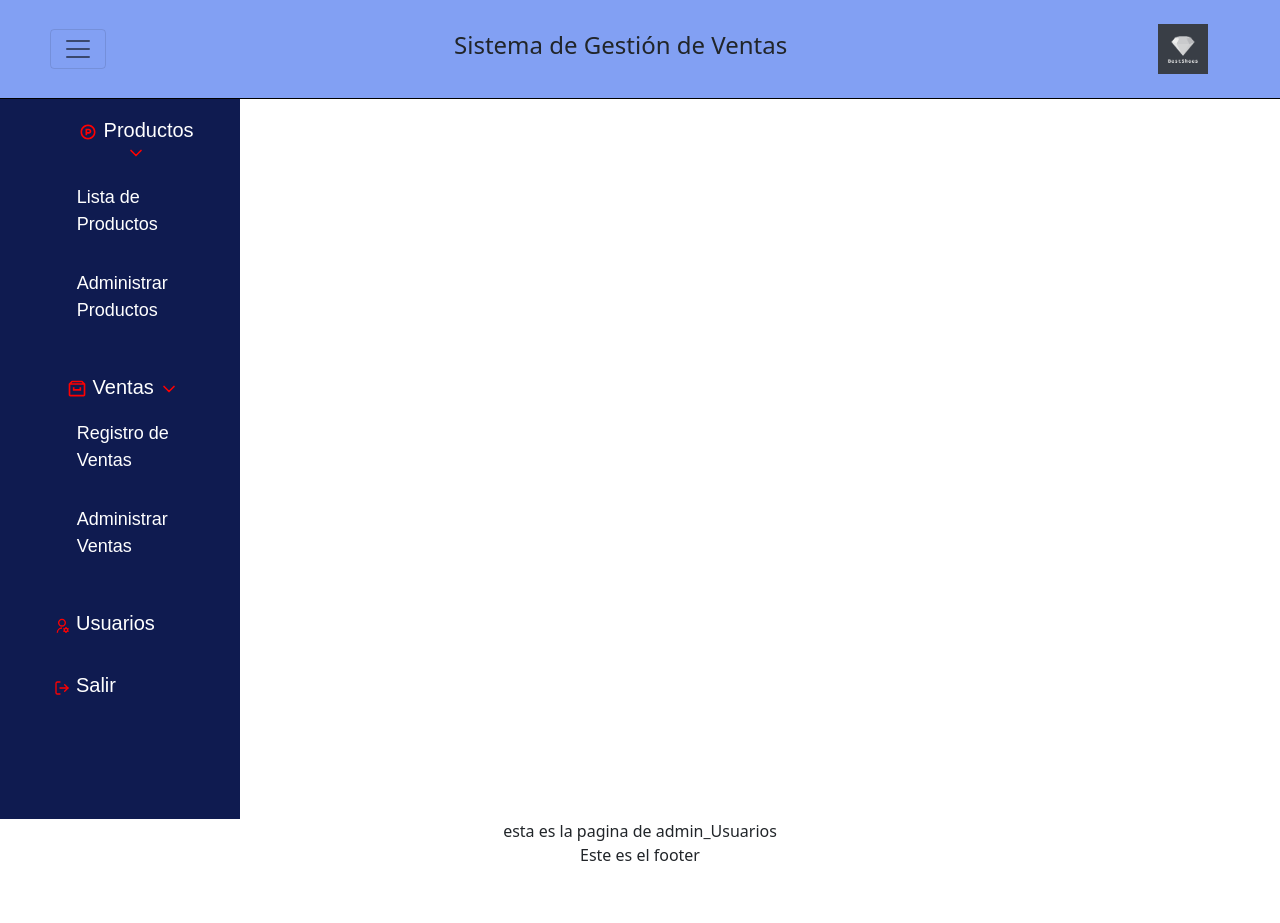
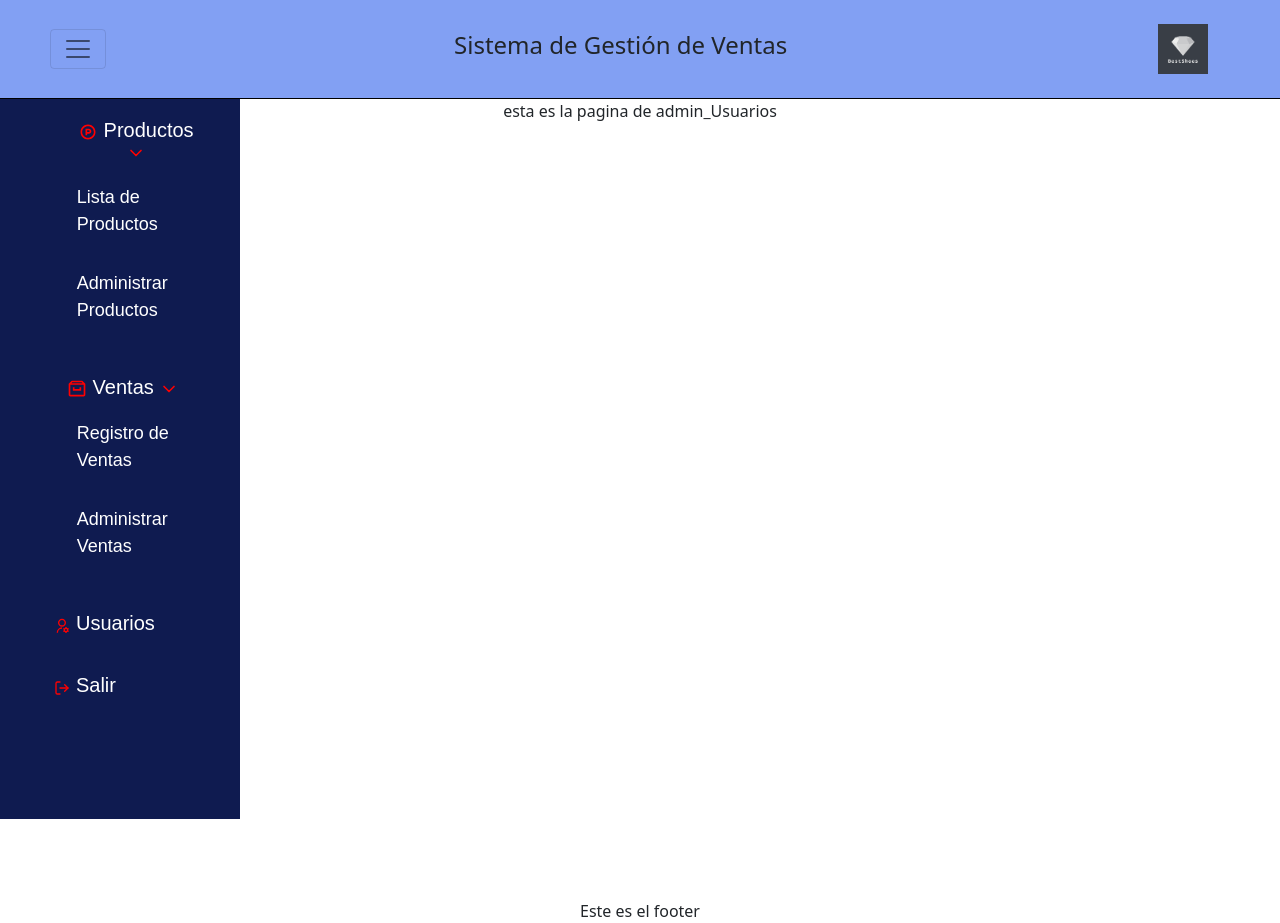
Before and after one commit to QualityDevs/Proyecto_Pagina_Web, a React (Create React App) app in the folder sistema-ventas/: page /admin_Usuarios in a window 1280 px wide. Before the commit the page ends 867 px from the top, so only its background shows below. Built offline with nearby package versions, Linux system fonts and the light colour scheme.

Commit message:
correccion sidebar y contenido

```diff
--- a/sistema-ventas/src/styles/styles.css
+++ b/sistema-ventas/src/styles/styles.css
@@ -21,7 +21,7 @@ ul{
 }
 
 .containerMain{
-    display: flex;
+
     flex-direction: column;
     overflow: hidden;
 }
@@ -37,9 +37,10 @@ ul{
 .navbar > li{
     display: flex;
     align-items: flex-start;
+
 }
 
 .containerMain > main{
-    height: 100%;
+    height: 100vh;
     overflow-y: scroll;
 }
--- a/sistema-ventas/src/styles/stylesb.css
+++ b/sistema-ventas/src/styles/stylesb.css
@@ -6,6 +6,7 @@
     padding: 0px;
     background-color: rgb(15, 27, 80);
     transition: all 0.ms;
+    position: absolute;
 }
 
 
```
Also changed, not shown: 1 other file (tests, documents, lock files or other folders).
